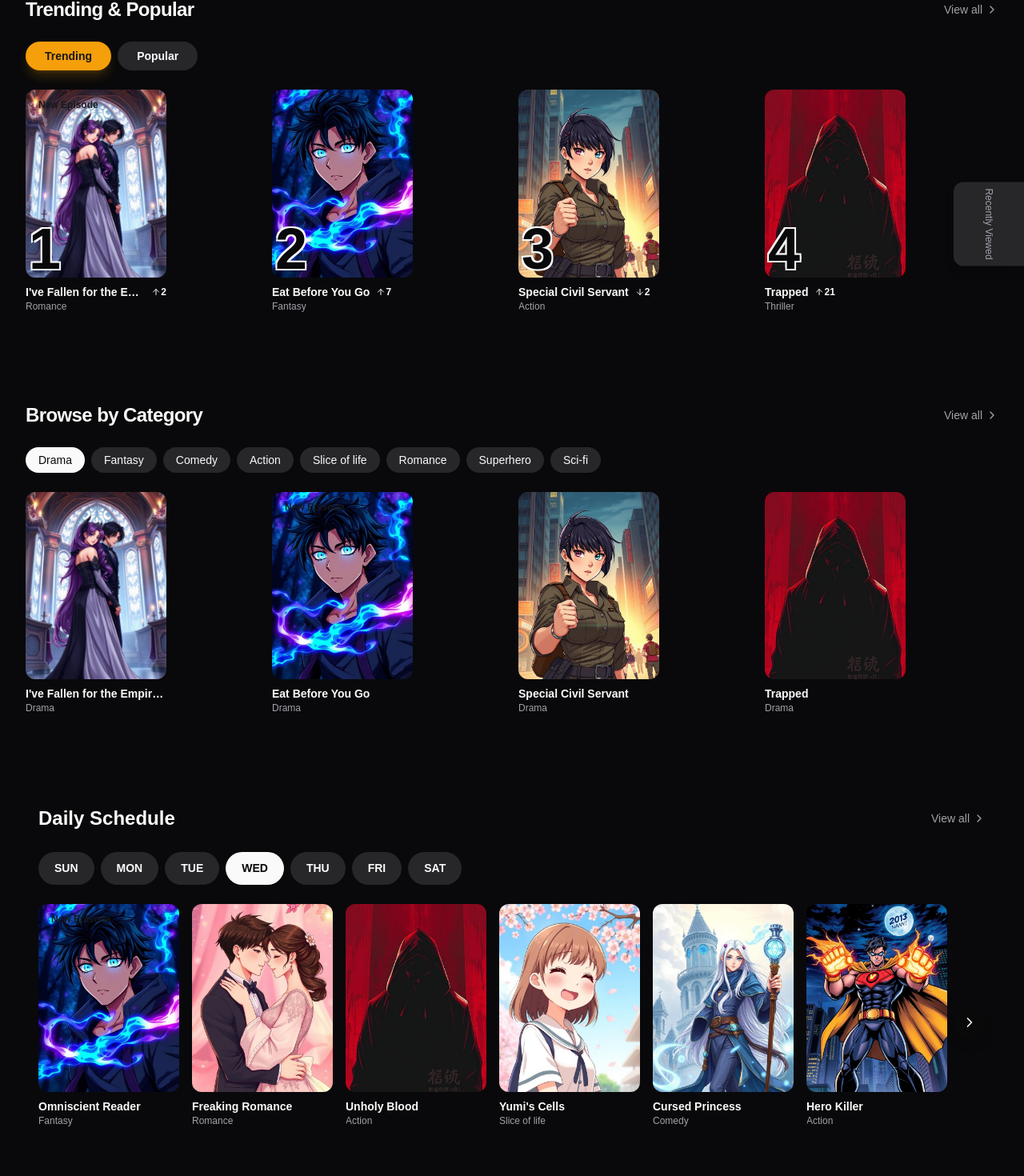
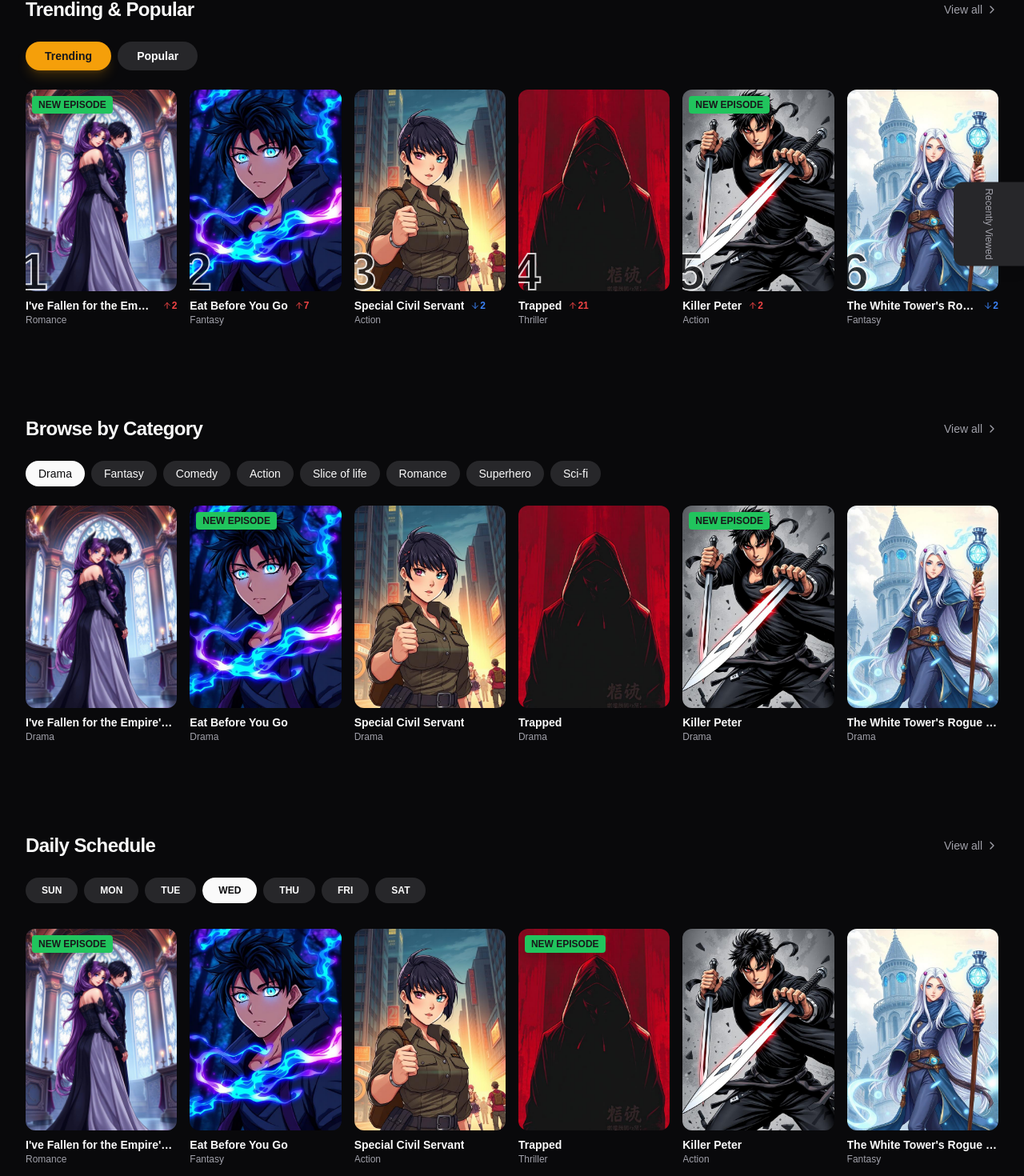
Before and after one commit to slogvo/webtoon-hub-preview, a Next.js app in the folder apps/web/: page / in a window 1280 px wide. Shown: the part 120-1590 px from the top of the page at 80% size. Built offline with nearby package versions, Linux system fonts and the light colour scheme; no server answers; a web font is replaced by a local one.

Commit message:
feat: refine header, expand carousel to 6 units, and diversify mock data

```diff
--- a/apps/web/src/app/globals.css
+++ b/apps/web/src/app/globals.css
@@ -23,6 +23,7 @@
   --input: 240 5.9% 90%;
   --ring: 38 92% 50%;
   --radius: 0.75rem;
+  --new-badge: 142 71% 45%;
 }
 
 .dark {
@@ -45,6 +46,7 @@
   --border: 240 3.7% 15.9%;
   --input: 240 3.7% 15.9%;
   --ring: 38 92% 50%;
+  --new-badge: 142 71% 45%;
 }
 
 @theme inline {
@@ -144,19 +146,33 @@ body {
   transform: scale(1.05);
 }
 
+.new-badge {
+  position: absolute;
+  top: 0.5rem;
+  left: 0.5rem;
+  padding: 0.25rem 0.625rem;
+  font-size: 0.7rem;
+  font-weight: 800;
+  text-transform: uppercase;
+  border-radius: 9999px;
+  background: hsl(var(--new-badge));
+  color: white;
+  z-index: 10;
+  box-shadow: 0 4px 12px rgba(0, 0, 0, 0.2);
+}
+
 .rank-number {
   position: absolute;
-  bottom: 0;
-  left: 0.25rem;
-  font-size: 4.5rem;
-  font-weight: 800;
+  bottom: -0.5rem;
+  left: -0.5rem;
+  font-size: 4rem;
+  font-weight: 900;
   line-height: 1;
   color: hsl(var(--background));
-  text-shadow:
-    2px 2px 0 hsl(var(--foreground)),
-    -2px 2px 0 hsl(var(--foreground)),
-    2px -2px 0 hsl(var(--foreground)),
-    -2px -2px 0 hsl(var(--foreground));
+  -webkit-text-stroke: 2px hsl(var(--foreground));
+  z-index: 5;
+  opacity: 0.8;
+  pointer-events: none;
 }
 
 .rank-change {
@@ -166,11 +182,11 @@ body {
 }
 
 .rank-up {
-  color: hsl(var(--rank-up));
+  color: #ef4444;
 }
 
 .rank-down {
-  color: hsl(var(--rank-down));
+  color: #3b82f6;
 }
 
 .new-badge {
--- a/apps/web/src/components/CategorySection.tsx
+++ b/apps/web/src/components/CategorySection.tsx
@@ -22,8 +22,8 @@ const getComicsForCategory = (category: string) => {
   return comics.map((comic, index) => ({
     ...comic,
     genre: category,
-    isNew: index === 1,
-  }));
+    isNew: index % 3 === 1,
+  })).slice(0, 12);
 };
 
 const CategorySection = () => {
@@ -32,7 +32,7 @@ const CategorySection = () => {
 
   const [emblaRef, emblaApi] = useEmblaCarousel({
     align: "start",
-    slidesToScroll: 1,
+    slidesToScroll: 2,
     containScroll: "trimSnaps",
   });
 
@@ -90,7 +90,7 @@ const CategorySection = () => {
         <div className="overflow-hidden" ref={emblaRef}>
           <div className="flex gap-4">
             {categoryComics.map((comic) => (
-              <div key={comic.id} className="flex-none w-[calc(50%-8px)] sm:w-[calc(33.333%-10.666px)] lg:w-[calc(25%-12px)]">
+              <div key={comic.id} className="flex-none w-[calc(50%-8px)] sm:w-[calc(33.333%-10.666px)] lg:w-[calc(16.666%-13.333px)]">
                 <ComicCard
                   title={comic.title}
                   genre={comic.genre}
--- a/apps/web/src/components/ComicCard.tsx
+++ b/apps/web/src/components/ComicCard.tsx
@@ -75,14 +75,14 @@ const ComicCard = ({
     return (
       <Link
         href={`/comic/${slug}`}
-        className="comic-card shrink-0 w-44 group block"
+        className="comic-card shrink-0 group block"
       >
         {content}
       </Link>
     );
   }
 
-  return <div className="comic-card shrink-0 w-44 group">{content}</div>;
+  return <div className="comic-card shrink-0 group">{content}</div>;
 };
 
 export default ComicCard;
--- a/apps/web/src/components/DailySchedule.tsx
+++ b/apps/web/src/components/DailySchedule.tsx
@@ -1,172 +1,123 @@
 "use client";
 
-import { useState } from "react";
-import type { StaticImageData } from "next/image";
-import { ChevronRight } from "lucide-react";
+import { useState, useCallback, useEffect } from "react";
+import { ChevronRight, ChevronLeft } from "lucide-react";
 import ComicCard from "./ComicCard";
-
-import comic1 from "@/assets/comic-1.jpg";
-import comic2 from "@/assets/comic-2.jpg";
-import comic3 from "@/assets/comic-3.jpg";
-import comic4 from "@/assets/comic-4.jpg";
-import comic5 from "@/assets/comic-5.jpg";
-import comic6 from "@/assets/comic-6.jpg";
-import comic7 from "@/assets/comic-7.jpg";
-import comic8 from "@/assets/comic-8.jpg";
-import comic9 from "@/assets/comic-9.jpg";
-import comic10 from "@/assets/comic-10.jpg";
+import { comics as allComics } from "@/data/mockData";
+import useEmblaCarousel from "embla-carousel-react";
+import { Button } from "@/components/ui/button";
 
 const days = ["SUN", "MON", "TUE", "WED", "THU", "FRI", "SAT"];
 
-type ImageSrc = string | StaticImageData;
-
-const scheduleByDay: Record<
-  string,
-  {
-    id: number;
-    title: string;
-    genre: string;
-    image: ImageSrc;
-    isNew?: boolean;
-  }[]
-> = {
-  SUN: [
-    {
-      id: 1,
-      title: "Tower of God",
-      image: comic1,
-      genre: "Fantasy",
-      isNew: true,
-    },
-    { id: 2, title: "True Beauty", image: comic6, genre: "Romance" },
-    { id: 3, title: "The God of High School", image: comic4, genre: "Action" },
-    { id: 4, title: "Lore Olympus", image: comic5, genre: "Fantasy" },
-    { id: 5, title: "My Giant Nerd", image: comic7, genre: "Comedy" },
-    { id: 6, title: "Parallel City", image: comic9, genre: "Sci-fi" },
-  ],
-  MON: [
-    { id: 1, title: "Unordinary", image: comic8, genre: "Action", isNew: true },
-    { id: 2, title: "Let's Play", image: comic2, genre: "Romance" },
-    { id: 3, title: "Eleceed", image: comic4, genre: "Fantasy" },
-    { id: 4, title: "I Love Yoo", image: comic7, genre: "Drama" },
-    { id: 5, title: "Lookism", image: comic10, genre: "Action" },
-    { id: 6, title: "Space Boy", image: comic9, genre: "Sci-fi" },
-  ],
-  TUE: [
-    {
-      id: 1,
-      title: "Solo Leveling",
-      image: comic4,
-      genre: "Action",
-      isNew: true,
-    },
-    { id: 2, title: "Remarried Empress", image: comic5, genre: "Fantasy" },
-    { id: 3, title: "Midnight Poppy", image: comic3, genre: "Romance" },
-    { id: 4, title: "SubZero", image: comic1, genre: "Fantasy" },
-    { id: 5, title: "Age Matters", image: comic6, genre: "Romance" },
-    { id: 6, title: "Viral Hit", image: comic2, genre: "Action" },
-  ],
-  WED: [
-    {
-      id: 1,
-      title: "Omniscient Reader",
-      image: comic1,
-      genre: "Fantasy",
-      isNew: true,
-    },
-    { id: 2, title: "Freaking Romance", image: comic6, genre: "Romance" },
-    { id: 3, title: "Unholy Blood", image: comic3, genre: "Action" },
-    { id: 4, title: "Yumi's Cells", image: comic7, genre: "Slice of life" },
-    { id: 5, title: "Cursed Princess", image: comic5, genre: "Comedy" },
-    { id: 6, title: "Hero Killer", image: comic8, genre: "Action" },
-  ],
-  THU: [
-    { id: 1, title: "Weak Hero", image: comic4, genre: "Action", isNew: true },
-    { id: 2, title: "Heartstopper", image: comic6, genre: "Romance" },
-    { id: 3, title: "Super Secret", image: comic2, genre: "Fantasy" },
-    { id: 4, title: "Grim Reaper", image: comic3, genre: "Thriller" },
-    { id: 5, title: "Lumine", image: comic9, genre: "Fantasy" },
-    { id: 6, title: "My Dear King", image: comic10, genre: "Romance" },
-  ],
-  FRI: [
-    {
-      id: 1,
-      title: "Hardcore Leveling",
-      image: comic4,
-      genre: "Action",
-      isNew: true,
-    },
-    { id: 2, title: "Adventures of God", image: comic7, genre: "Comedy" },
-    { id: 3, title: "Ghost Teller", image: comic3, genre: "Horror" },
-    { id: 4, title: "Mage Queen", image: comic5, genre: "Fantasy" },
-    { id: 5, title: "Bluechair", image: comic9, genre: "Comedy" },
-    { id: 6, title: "Code Adam", image: comic8, genre: "Superhero" },
-  ],
-  SAT: [
-    {
-      id: 1,
-      title: "Gangnam Beauty",
-      image: comic10,
-      genre: "Romance",
-      isNew: true,
-    },
-    { id: 2, title: "Safely Endangered", image: comic7, genre: "Comedy" },
-    { id: 3, title: "Cape of Spirits", image: comic8, genre: "Superhero" },
-    { id: 4, title: "Everything Fine", image: comic9, genre: "Horror" },
-    { id: 5, title: "Seed", image: comic1, genre: "Sci-fi" },
-    { id: 6, title: "Muted", image: comic4, genre: "Superhero" },
-  ],
+const getComicsByDay = (day: string) => {
+  // Use day of week to filter or just shuffle data for variety
+  const dayIndex = days.indexOf(day);
+  return allComics.map((comic, index) => ({
+    ...comic,
+    isNew: (index + dayIndex) % 3 === 0,
+  })).slice(0, 12);
 };
 
 const DailySchedule = () => {
   const today = new Date().getDay();
   const [activeDay, setActiveDay] = useState(days[today]);
-  const comics = scheduleByDay[activeDay] || [];
+  const scheduleComics = getComicsByDay(activeDay);
+
+  const [emblaRef, emblaApi] = useEmblaCarousel({
+    align: "start",
+    slidesToScroll: 2,
+    containScroll: "trimSnaps",
+  });
+
+  const [prevBtnEnabled, setPrevBtnEnabled] = useState(false);
+  const [nextBtnEnabled, setNextBtnEnabled] = useState(false);
+
+  const scrollPrev = useCallback(() => emblaApi && emblaApi.scrollPrev(), [emblaApi]);
+  const scrollNext = useCallback(() => emblaApi && emblaApi.scrollNext(), [emblaApi]);
+
+  const onSelect = useCallback((emblaApi: any) => {
+    // eslint-disable-next-line react-hooks/set-state-in-effect
+    setPrevBtnEnabled(emblaApi.canScrollPrev());
+    // eslint-disable-next-line react-hooks/set-state-in-effect
+    setNextBtnEnabled(emblaApi.canScrollNext());
+  }, []);
+
+  useEffect(() => {
+    if (!emblaApi) return;
+    // eslint-disable-next-line react-hooks/set-state-in-effect
+    onSelect(emblaApi);
+    emblaApi.on("reInit", onSelect);
+    emblaApi.on("select", onSelect);
+  }, [emblaApi, onSelect, activeDay]); // Reset on day change
 
   return (
     <section className="py-8">
-      <div className="container mx-auto px-4">
       {/* Header */}
       <div className="flex items-center justify-between mb-6">
-          <h2 className="section-title">Daily Schedule</h2>
-          <a href="#" className="view-all">
+        <h2 className="text-2xl font-bold tracking-tight">Daily Schedule</h2>
+        <a href="#" className="flex items-center gap-1 text-sm font-medium text-muted-foreground hover:text-primary transition-colors">
           View all
           <ChevronRight className="w-4 h-4" />
         </a>
       </div>
 
       {/* Day Pills */}
-        <div className="flex gap-2 mb-6">
+      <div className="flex gap-2 mb-6 overflow-x-auto scrollbar-hide pb-2">
         {days.map((day) => (
           <button
             key={day}
             onClick={() => setActiveDay(day)}
-              className={`category-pill ${activeDay === day ? "category-pill-active" : ""}`}
+            className={`px-5 py-2 rounded-full text-xs font-bold transition-all shrink-0 ${
+              activeDay === day
+                ? "bg-foreground text-background"
+                : "bg-secondary text-secondary-foreground hover:bg-secondary/80"
+            }`}
           >
             {day}
           </button>
         ))}
       </div>
 
-        {/* Comics Grid */}
-        <div className="relative">
-          <div className="flex gap-4 overflow-x-auto pb-4 scrollbar-hide">
-            {comics.map((comic, index) => (
+      {/* Carousel */}
+      <div className="relative group">
+        <div className="overflow-hidden" ref={emblaRef}>
+          <div className="flex gap-4">
+            {scheduleComics.map((comic, index) => (
+              <div key={`${activeDay}-${comic.id}`} className="flex-none w-[calc(50%-8px)] sm:w-[calc(33.333%-10.666px)] lg:w-[calc(16.666%-13.333px)]">
                 <ComicCard
-                key={comic.id}
                   title={comic.title}
                   genre={comic.genre}
                   image={comic.image}
                   isNew={comic.isNew}
+                  slug={comic.slug}
                   priority={index === 0}
                 />
+              </div>
             ))}
           </div>
+        </div>
 
-          <button className="carousel-arrow right-0">
-            <ChevronRight className="w-5 h-5" />
-          </button>
-        </div>
+        {/* Navigation Buttons */}
+        {prevBtnEnabled && (
+          <Button
+            variant="secondary"
+            size="icon"
+            className="absolute left-0 top-1/2 -translate-y-1/2 -translate-x-1/2 rounded-full shadow-xl opacity-0 group-hover:opacity-100 transition-opacity z-10 hidden sm:flex"
+            onClick={scrollPrev}
+          >
+            <ChevronLeft className="h-5 w-5" />
+          </Button>
+        )}
+        {nextBtnEnabled && (
+          <Button
+            variant="secondary"
+            size="icon"
+            className="absolute right-0 top-1/2 -translate-y-1/2 translate-x-1/2 rounded-full shadow-xl opacity-0 group-hover:opacity-100 transition-opacity z-10 hidden sm:flex"
+            onClick={scrollNext}
+          >
+            <ChevronRight className="h-5 w-5" />
+          </Button>
+        )}
       </div>
     </section>
   );
--- a/apps/web/src/components/NewOnWebtoon.tsx
+++ b/apps/web/src/components/NewOnWebtoon.tsx
@@ -52,8 +52,8 @@ const NewOnWebtoon = async () => {
         <div className="relative">
           <div className="flex gap-4 overflow-x-auto pb-4 scrollbar-hide">
             {comics.map((comic, index) => (
+              <div key={comic.id} className="flex-none w-[calc(50%-8px)] sm:w-[calc(33.333%-10.666px)] lg:w-[calc(16.666%-13.333px)]">
                 <ComicCard
-                key={comic.id}
                   title={comic.title}
                   genre={comic.genre}
                   image={comic.image}
@@ -61,6 +61,7 @@ const NewOnWebtoon = async () => {
                   slug={comic.slug}
                   priority={index === 0}
                 />
+              </div>
             ))}
           </div>
 
--- a/apps/web/src/components/TrendingSection.tsx
+++ b/apps/web/src/components/TrendingSection.tsx
@@ -9,15 +9,15 @@ import { Button } from "@/components/ui/button";
 
 const trendingComics = comics.map((comic, index) => ({
   ...comic,
-  rankChange: [2, 7, -2, 21, 2, -2, 1][index % 7],
-  isNew: index === 0,
-}));
+  rankChange: [2, 7, -2, 21, 2, -2, 1, 5, -3, 0][index % 10],
+  isNew: index % 4 === 0,
+})).slice(0, 12);
 
 const popularComics = [...comics].reverse().map((comic, index) => ({
   ...comic,
-  rankChange: [0, 1, -1, 3, 0, 2, -1][index % 7],
-  isNew: index === 3,
-}));
+  rankChange: [0, 1, -1, 3, 0, 2, -1, 4, -2, 1][index % 10],
+  isNew: index % 5 === 0,
+})).slice(0, 12);
 
 const TrendingSection = () => {
   const [activeTab, setActiveTab] = useState<"trending" | "popular">(
@@ -26,7 +26,7 @@ const TrendingSection = () => {
 
   const [emblaRef, emblaApi] = useEmblaCarousel({
     align: "start",
-    slidesToScroll: 1,
+    slidesToScroll: 2,
     containScroll: "trimSnaps",
   });
 
@@ -94,7 +94,7 @@ const TrendingSection = () => {
         <div className="overflow-hidden" ref={emblaRef}>
           <div className="flex gap-4">
             {displayComics.map((comic, index) => (
-              <div key={comic.id} className="flex-none w-[calc(50%-8px)] sm:w-[calc(33.333%-10.666px)] lg:w-[calc(25%-12px)]">
+              <div key={comic.id} className="flex-none w-[calc(50%-8px)] sm:w-[calc(33.333%-10.666px)] lg:w-[calc(16.666%-13.333px)]">
                 <ComicCard
                   rank={index + 1}
                   title={comic.title}
--- a/apps/web/src/data/mockData.ts
+++ b/apps/web/src/data/mockData.ts
@@ -207,6 +207,123 @@ export const comics: Comic[] = [
     updateDay: "EVERY SATURDAY",
     episodes: generateEpisodes(55, [comic6, comic7, comic10]),
   },
+  {
+    id: 8,
+    slug: "leveling-up-with-the-gods",
+    title: "Leveling Up with the Gods",
+    genre: "Action",
+    image: comic7,
+    banner: webtoonBanner,
+    description: "After being betrayed by his teammates, a legendary hero is reborn with a chance to reach the top once more.",
+    author: "Black-Headed",
+    views: "15.4M",
+    subscribers: "412,000",
+    rating: 9.9,
+    updateDay: "EVERY SUNDAY",
+    episodes: generateEpisodes(120, [comic7, comic4]),
+  },
+  {
+    id: 9,
+    slug: "omniscient-readers-viewpoint",
+    title: "Omniscient Reader's Viewpoint",
+    genre: "Fantasy",
+    image: comic8,
+    banner: webtoonBanner,
+    description: "Dokja was an average office worker whose sole interest was reading his favorite web novel. But when the novel becomes reality, he is the only person who knows how the world will end.",
+    author: "singNsong",
+    views: "25.1M",
+    subscribers: "1.2M",
+    rating: 9.9,
+    updateDay: "EVERY WEDNESDAY",
+    episodes: generateEpisodes(180, [comic8, comic2]),
+  },
+  {
+    id: 10,
+    slug: "tower-of-god",
+    title: "Tower of God",
+    genre: "Fantasy",
+    image: comic9,
+    banner: webtoonBanner,
+    description: "What do you desire? Money and wealth? Honor and pride? Authority and power? Revenge? Or something that transcends them all? Whatever you desire—it's here.",
+    author: "SIU",
+    views: "45.2M",
+    subscribers: "3.5M",
+    rating: 9.8,
+    updateDay: "EVERY MONDAY",
+    episodes: generateEpisodes(550, [comic9, comic10]),
+  },
+  {
+    id: 11,
+    slug: "solo-leveling",
+    title: "Solo Leveling",
+    genre: "Action",
+    image: comic10,
+    banner: webtoonBanner,
+    description: "In a world where hunters must battle deadly monsters, Sung Jinwoo is the weakest of them all. But after a mysterious incident, he gains the ability to level up alone.",
+    author: "Chugong",
+    views: "38.5M",
+    subscribers: "2.8M",
+    rating: 9.9,
+    updateDay: "EVERY THURSDAY",
+    episodes: generateEpisodes(179, [comic10, comic1]),
+  },
+  {
+    id: 12,
+    slug: "lookism",
+    title: "Lookism",
+    genre: "Drama",
+    image: comic1,
+    banner: webtoonBanner,
+    description: "A high school student who is bullied for his appearance wakes up one day in a completely different, handsome body.",
+    author: "Park Tae-jun",
+    views: "18.2M",
+    subscribers: "950,000",
+    rating: 9.7,
+    updateDay: "EVERY FRIDAY",
+    episodes: generateEpisodes(450, [comic1, comic4]),
+  },
+  {
+    id: 13,
+    slug: "goddess-of-healing",
+    title: "The Goddess of Healing",
+    genre: "Romance",
+    image: comic2,
+    description: "A skilled doctor from modern times is reincarnated into the past and uses her medical knowledge to survive.",
+    author: "Flower Tea",
+    views: "5.4M",
+    subscribers: "120,000",
+    rating: 9.4,
+    updateDay: "EVERY TUESDAY",
+    episodes: generateEpisodes(80, [comic2, comic6]),
+  },
+  {
+    id: 14,
+    slug: "urban-shadow",
+    title: "Urban Shadow",
+    genre: "Thriller",
+    image: comic3,
+    description: "A private investigator uncovers a series of supernatural murders in the heart of the city.",
+    author: "J.D. Night",
+    views: "4.1M",
+    subscribers: "85,000",
+    rating: 9.2,
+    updateDay: "EVERY SATURDAY",
+    episodes: generateEpisodes(35, [comic3, comic7]),
+  },
+  {
+    id: 15,
+    slug: "virtual-reality",
+    title: "The King of VR",
+    genre: "Action",
+    image: comic4,
+    description: "The world's top player in a virtual reality game loses everything and decides to start over from level 1.",
+    author: "Cyber Punk",
+    views: "9.8M",
+    subscribers: "310,000",
+    rating: 9.6,
+    updateDay: "EVERY SUNDAY",
+    episodes: generateEpisodes(95, [comic4, comic8]),
+  }
 ];
 
 export const getComicBySlug = (slug: string): Comic | undefined => {
```
Also changed, not shown: apps/web/src/components/Header.tsx (+1 -53 lines), 1 other file (tests, documents, lock files or other folders). Lines whose indentation alone changed are shown as unchanged.
